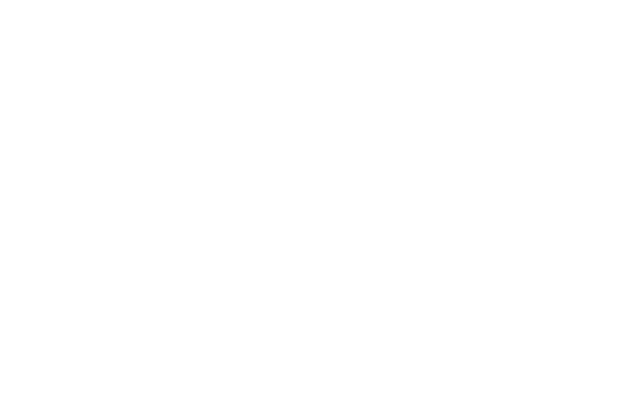
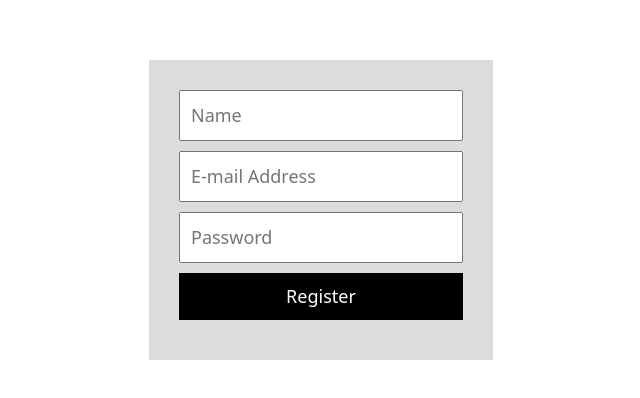
Before and after one commit to Adub17030/TreeHacks_22_NoWasteFood, a React (Create React App) app in the folder no_food_waste_app/: page /register in a window 1280 px wide. Before the commit this address had no page. Shown: the part 190-588 px from the top of the page, without its empty margins (319-959 px from the left). Built offline with nearby package versions, Linux system fonts and the light colour scheme; no server answers.

Commit message:
Add register

```diff
--- a/no_food_waste_app/src/App.js
+++ b/no_food_waste_app/src/App.js
@@ -1,6 +1,7 @@
 import React from "react";
 import { BrowserRouter, Route, Routes } from "react-router-dom";
 import Login from "./Login";
+import Register from "./Register";
 import Home from "./Home";
 import Welcome from "./Welcome";
 import PostBehaviour from "./pages/PostBehaviour";
@@ -11,6 +12,7 @@
       <BrowserRouter>
         <Routes>
           <Route path="/login" element={<Login />} />
+          <Route path="/register" element={<Register />} />
           <Route path="/home" element={<Home />} />
           <Route path="/activity" element={<PostBehaviour />} />
           <Route path="/" element={<Welcome />} />
--- /dev/null
+++ b/no_food_waste_app/src/Register.js
@@ -0,0 +1,63 @@
+import React, { useEffect, useState } from "react";
+import { Link, useNavigate } from "react-router-dom";
+import { auth, logInWithEmailAndPassword, signInWithGoogle, registerWithEmailAndPassword } from "./firebase";
+import { useAuthState } from "react-firebase-hooks/auth";
+import "./Login.css";
+
+function Register() {
+  const [name, setName] = useState("");
+  const [email, setEmail] = useState("");
+  const [password, setPassword] = useState("");
+  const [user, loading, error] = useAuthState(auth);
+  const navigate = useNavigate();
+  useEffect(() => {
+    if (loading) {
+      // maybe trigger a loading screen
+      return;
+    }
+    if (user) navigate("/home");
+  }, [user, loading]);
+  return (
+    <div className="login">
+      <div className="login__container">
+        <input
+          type="text"
+          className="login__textBox"
+          value={name}
+          onChange={(e) => setName(e.target.value)}
+          placeholder="Name"
+        />
+        <input
+          type="text"
+          className="login__textBox"
+          value={email}
+          onChange={(e) => setEmail(e.target.value)}
+          placeholder="E-mail Address"
+        />
+        <input
+          type="password"
+          className="login__textBox"
+          value={password}
+          onChange={(e) => setPassword(e.target.value)}
+          placeholder="Password"
+        />
+        <button
+          className="login__btn"
+          onClick={() => registerWithEmailAndPassword(name, email, password)}
+        >
+          Register
+        </button>
+        {/* <button className="login__btn login__google" onClick={signInWithGoogle}>
+          Login with Google
+        </button> */}
+        {/* <div>
+          <Link to="/reset">Forgot Password</Link>
+        </div>
+        <div>
+          Don't have an account? <Link to="/register">Register</Link> now.
+        </div> */}
+      </div>
+    </div>
+  );
+}
+export default Register;
--- a/no_food_waste_app/src/components/Header.jsx
+++ b/no_food_waste_app/src/components/Header.jsx
@@ -10,7 +10,7 @@
       <a class="navbar-brand mx-2" href="#">Go Green!</a>
       <form class="form-inline">
         <a href="/login"><button class="btn btn-sm btn-outline-success mx-1" type="button">Login</button></a>
-        <button class="btn btn-sm btn-outline-success mx-2" type="button">Sign up</button>
+        <a href="/register"><button class="btn btn-sm btn-outline-success mx-2" type="button">Sign up</button></a>
       </form>
   </nav>
   )
```
Also changed, not shown: 1 other file (tests, documents, lock files or other folders).
